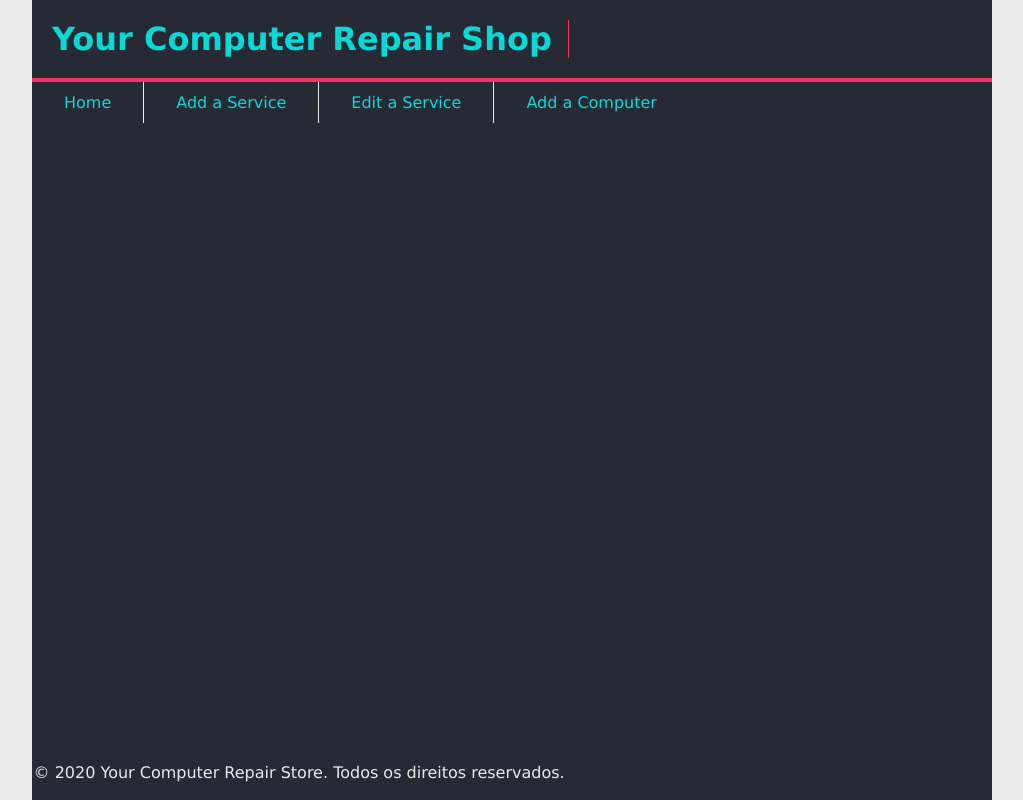
After one commit to fouwy/ComputerStore, a PHP site: the page made by templates/employee_navbar.html in a window 1280 px wide. The commit adds this page. Shown: the whole page, without its empty margins (128-1151 px from the left). Run offline with PHP 8.4, Linux system fonts and the light colour scheme; the template is opened without the code that fills it, so the values that code supplies are empty.

Commit message:
Add navbar to employee side

```diff
--- a/addService.php
+++ b/addService.php
@@ -3,7 +3,9 @@
     $employees = $_SESSION["employees"];
     $msg = $_SESSION["msg"];
     unset($_SESSION["msg"]);
+
     include('templates/header.php');
+    include('templates/employee_navbar.html');
 ?>
 <div class="row">
 <section class="column">
--- a/css/style.css
+++ b/css/style.css
@@ -105,6 +105,46 @@ body > footer {
 	color: #252a34;
 }
 
+/**
+ * Nav Bar
+**/
+
+.navbar {
+	list-style-type: none;
+	position: sticky;
+	top: 0;
+	margin: 0;
+	padding: 0;
+	background-color: #252a34;
+}
+
+.navbar li {
+	display: inline;
+	float: left;
+	border-right: 1px solid #eaeaea;
+}
+
+.navbar li:last-child {
+	border-right: none;
+}
+
+.navbar li a {
+	display: block;
+	text-align: center;
+	padding: 0.7em 2em;
+	text-decoration: none;
+	color: #08d9d6;
+}
+
+.navbar li a:hover {
+	background-color: #ff2e63;
+	color:  #252a34;
+}
+
+/**
+ * Other
+**/
+
 .row {
 	display: flex;
 }
--- a/editService.php
+++ b/editService.php
@@ -1,10 +1,12 @@
 <?php
     session_start();
-    include('templates/header.php');
     $msg = $_SESSION["msg"];
     $msg_serv = $_SESSION["msg_serv"];
     unset($_SESSION["msg"]);
     unset($_SESSION["msg_serv"]);
+
+    include('templates/header.php');
+    include('templates/employee_navbar.html');
 ?>
 
 
@@ -73,7 +75,6 @@
         <input type="submit" value="Edit Service">
     </form>
 </section>
-
 </div>
 <?php
     include('templates/footer.php');
--- a/employee.php
+++ b/employee.php
@@ -8,7 +8,8 @@
 	unset($_SESSION["msg"]);
 	unset($_SESSION["msg_client"]);
 
-	include('templates/header.php')
+	include('templates/header.php');
+	include('templates/employee_navbar.html');
 ?>
 <div class="row">
 <section class="column">
@@ -78,9 +79,6 @@
 	</table>
 </section>
 <section class="column">
-	<a href="addService.php" class="button">Add a Service</a>
-	<a href="addComputer.php" class="button">Add a Computer to Database</a>
-	<a href="editService.php" class="button">Edit a Service</a>
 </section>
 </div>
 <?php include('templates/footer.php') ?>
--- /dev/null
+++ b/templates/employee_navbar.html
@@ -0,0 +1,6 @@
+<ul class="navbar">
+	<li><a href="employee.php">Home</a></li>
+	<li><a href="addService.php">Add a Service</a></li>
+	<li><a href="editService.php">Edit a Service</a></li>
+	<li><a href="addComputer.php">Add a Computer</a></li>
+</ul>
```
Also changed, not shown: addComputer.php (+4 -3 lines).
